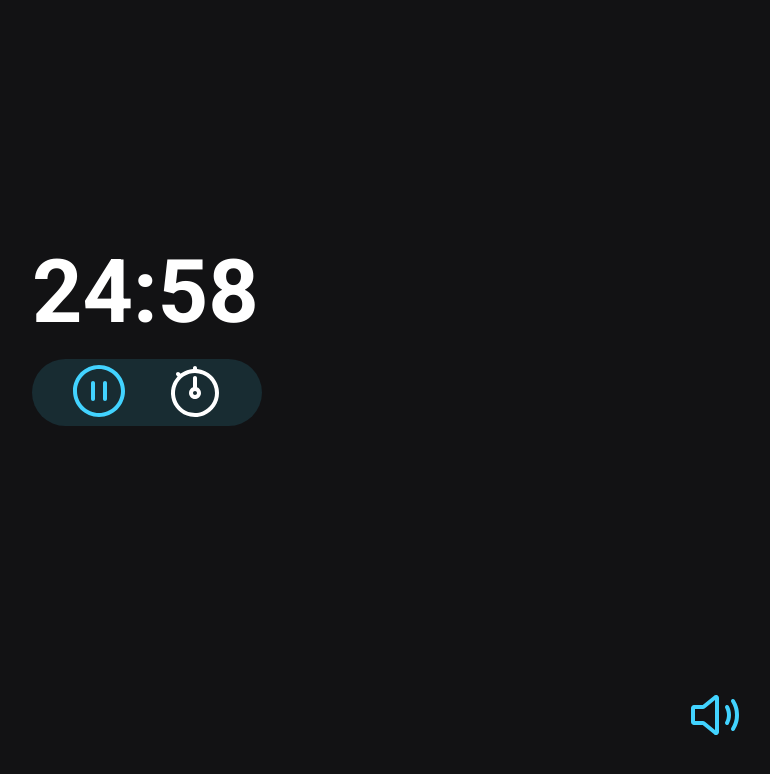
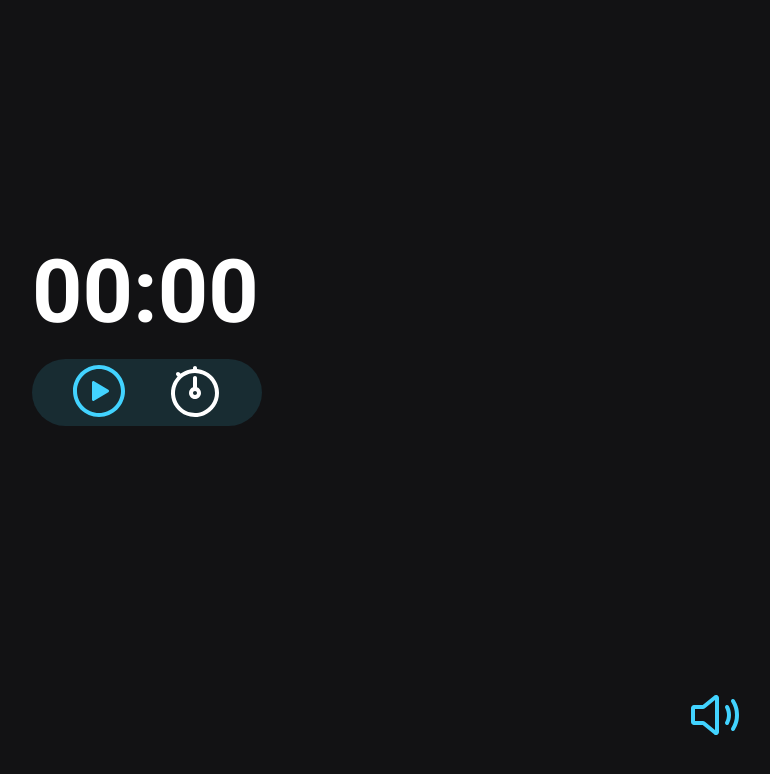
Before and after one commit to Walber2903/focus-timer, a plain HTML site: page index.html in a window 1280 px wide. Both pictures are taken after a click on the button 592 px from the left and 392 px from the top of the page. Shown: the whole page, without its empty margins (493-1263 px from the left). Drawn offline with Linux system fonts and the light colour scheme.

Commit message:
Finished project with sound

```diff
--- a/index.html
+++ b/index.html
@@ -18,7 +18,7 @@
 <body>
   <main>
     <div id="timer">
-      <span class="minutes">25</span>
+      <span class="minutes">00</span>
       <span>:</span>
       <span class="seconds">00</span>
     </div>
@@ -35,6 +35,6 @@
     <button class="sound-off hide"><img src="./assets/soundOff.svg" alt="Botao de som desligado"></button>
   </footer>
 
-  <script src="./js/main.js"></script>
+  <script src="./js/main.js" type="module"></script>
 </body>
 </html>
--- a/js/main.js
+++ b/js/main.js
@@ -1,3 +1,5 @@
+import Sounds from './sounds.js'
+
 const buttonPlay = document.querySelector('.play');
 const buttonPause = document.querySelector('.pause');
 const buttonStop = document.querySelector('.stop');
@@ -10,6 +12,9 @@ const secondsDisplay = document.querySelector('.seconds');
 
 let minutes;
 let seconds;
+let timerTimeout;
+
+const sounds = Sounds();
 
 function resetControls() {
     buttonPause.classList.add('hide');
@@ -34,6 +39,10 @@ buttonPlay.addEventListener('click', () => {
 
     buttonPlay.classList.add('hide');
     buttonPause.classList.remove('hide');
+    buttonStopWatch.classList.add('hide');
+    buttonStop.classList.remove('hide');
+
+    sounds.pressButton();
 
 })
 
@@ -41,13 +50,15 @@ buttonPause.addEventListener('click', () => {
 
     buttonPause.classList.add('hide');
     buttonPlay.classList.remove('hide');
+    clearTimeout(timerTimeout)
+    sounds.pressButton();
 
 })
 
 buttonStopWatch.addEventListener('click', () => {
 
-    minutes = prompt("Quantos minutos de foco voce gostaria?");
-    seconds = prompt("Quantos segundos de foco voce gostaria?");
+    minutes = prompt("Quantos minutos de foco voce gostaria?") || 0;
+    seconds = prompt("Quantos segundos de foco voce gostaria?") || 0;
 
     updateTimerDisplay(minutes, seconds)
 
@@ -59,12 +70,14 @@ buttonStopWatch.addEventListener('click', () => {
 buttonStop.addEventListener('click', () => {
     resetDisplay()
     resetControls()
+    sounds.pressButton();
 })
 
 buttonSoundOn.addEventListener('click', () => {
 
     buttonSoundOn.classList.add('hide');
     buttonSoundOff.classList.remove('hide');
+    sounds.bgAudio.play();
 
 })
 
@@ -72,11 +85,12 @@ buttonSoundOff.addEventListener('click', () => {
 
     buttonSoundOff.classList.add('hide');
     buttonSoundOn.classList.remove('hide');
+    sounds.bgAudio.pause();
 
 })
 
 function countdown() {
-    setTimeout(() => {
+    timerTimeout = setTimeout(() => {
         let seconds = Number(secondsDisplay.textContent)
         let minutes = Number(minutesDisplay.textContent)
 
@@ -87,7 +101,7 @@ function countdown() {
             if(minutes <= 0) {
                 resetDisplay()
                 resetControls()
-
+                sounds.timeEnd();
                 return
             }
         }
--- /dev/null
+++ b/js/sounds.js
@@ -0,0 +1,19 @@
+export default function() {
+  const buttonPressAudio = new Audio("https://github.com/maykbrito/automatic-video-creator/blob/master/audios/button-press.wav?raw=true")
+  const kitchenTimer = new Audio("https://github.com/maykbrito/automatic-video-creator/blob/master/audios/kichen-timer.mp3?raw=true")
+  const bgAudio = new Audio("https://github.com/maykbrito/automatic-video-creator/blob/master/audios/bg-audio.mp3?raw=true")
+
+  function pressButton() {
+    buttonPressAudio.play();
+  }
+
+  function timeEnd() {
+    kitchenTimer.play();
+  }
+
+  return {
+    pressButton,
+    timeEnd,
+    bgAudio
+  }
+}
```
